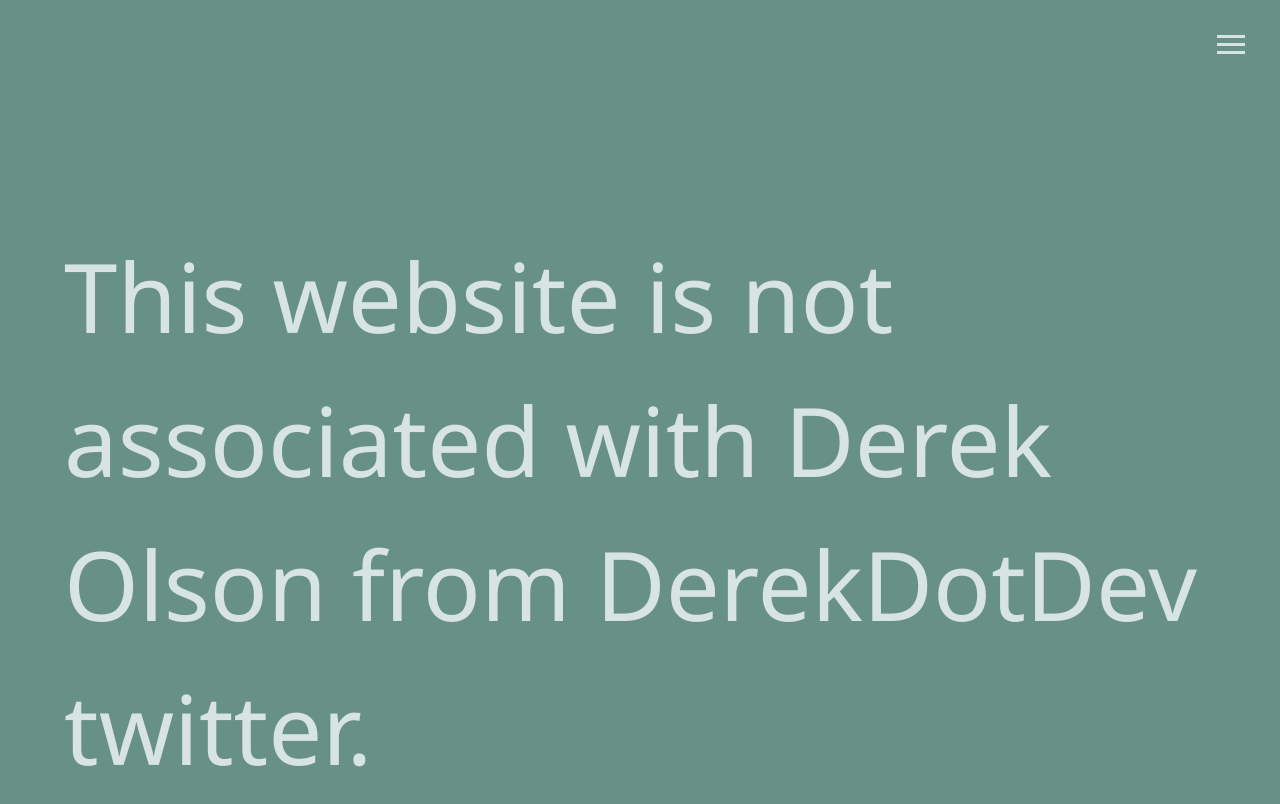
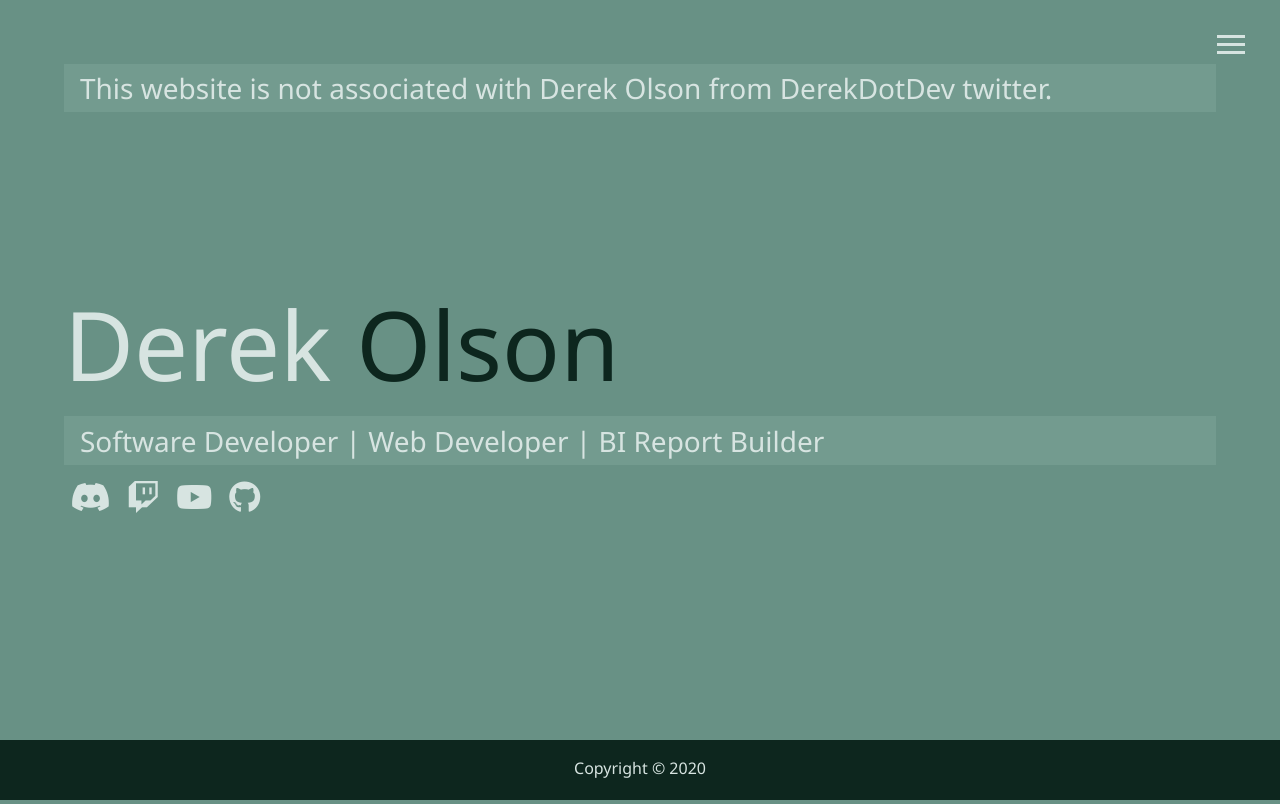
Before and after one commit to derekolson09/portfolio, a plain HTML site: page index.html in a window 1280 px wide. Shown: the top 804 px of the page. Drawn offline with Linux system fonts and the light colour scheme.

Commit message:
Update index.html

```diff
--- a/index.html
+++ b/index.html
@@ -53,7 +53,7 @@
     </header>
 
     <main id="Home">
-        <h1 class="lg-heading secondary-color">
+        <h2 class="sm-heading secondary-color">
             This website is not associated with Derek Olson from DerekDotDev twitter.
         </h1>
         <h1 class="lg-heading secondary-color">
```
